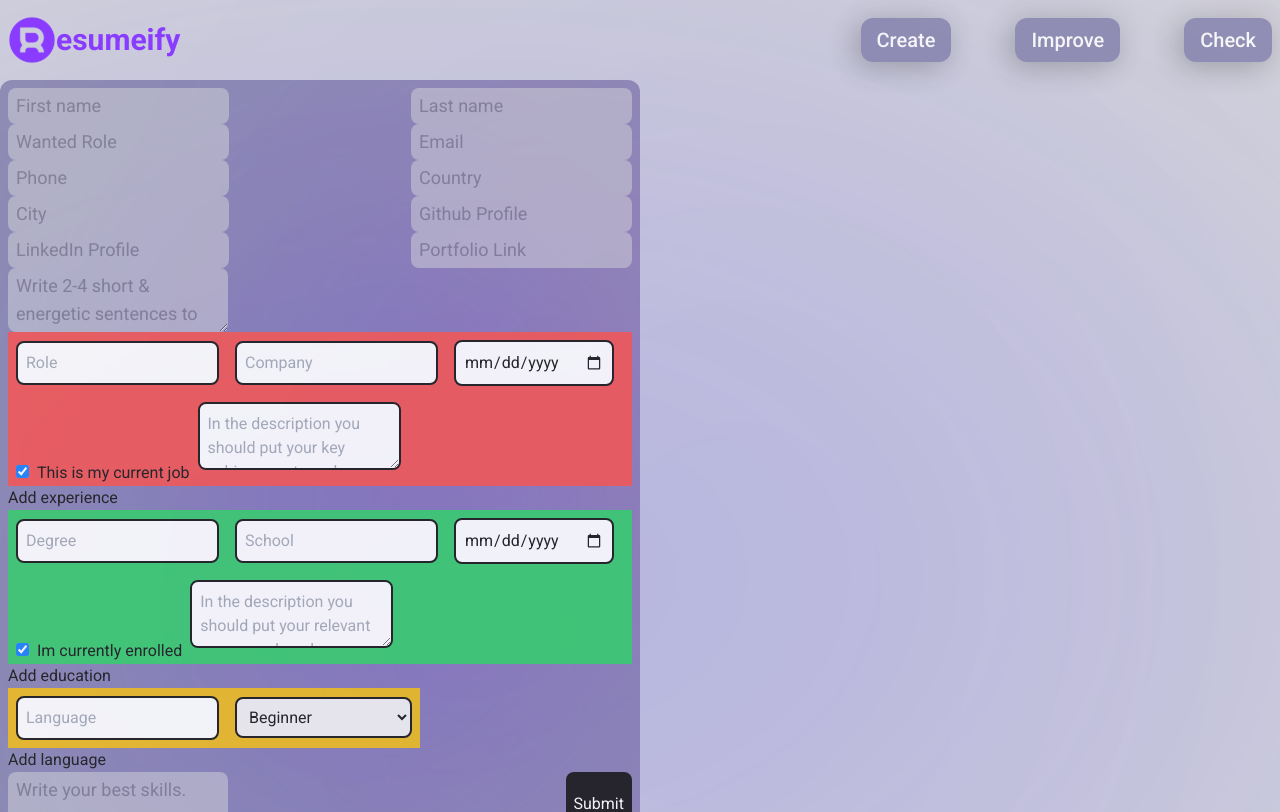
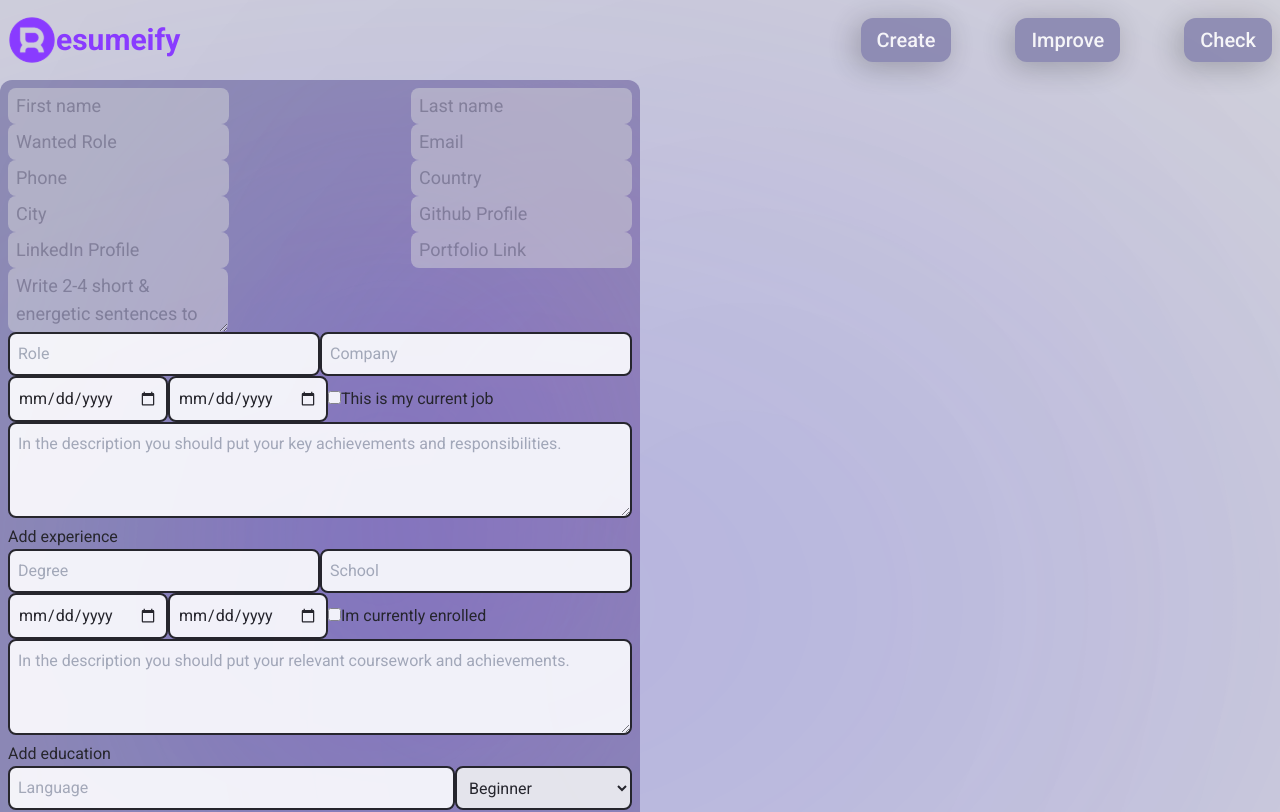
Before and after one commit to jhonatademuner/resumeify, a Next.js app: page /create in a window 1280 px wide. Shown: the top 812 px of the page. Built offline with nearby package versions, Linux system fonts and the light colour scheme.

Commit message:
fix: use classes instead of intefaces

```diff
--- a/src/components/EducationInput.tsx
+++ b/src/components/EducationInput.tsx
@@ -1,29 +1,15 @@
 "use client";
 
+import Education from "@/models/Education";
 import React, { useState } from "react";
 
-interface Education {
-  degree: string;
-  school: string;
-  startDate: string;
-  endDate: string; // Include end date for clarity
-  isCurrentlyEnrolled: boolean;
-  description: string;
-}
+const EducationInput = () => {
+  const [educations, setEducations] = useState<Education[]>([new Education()]);
 
-const EducationInput = () => {
-  const [educations, setEducations] = useState<Education[]>([
-    {
-      degree: "",
-      school: "",
-      startDate: "",
-      endDate: "", // Initially include end date for clarity
-      isCurrentlyEnrolled: true, // Mark first education as currently enrolled by default
-      description: "",
-    },
-  ]);
-
-  const handleCurrentEnrollmentChange = (index: number, event: React.ChangeEvent<HTMLInputElement>) => {
+  const handleCurrentEnrollmentChange = (
+    index: number,
+    event: React.ChangeEvent<HTMLInputElement>
+  ) => {
     setEducations((prevEducations) => {
       const updatedEducations = [...prevEducations];
       updatedEducations[index].isCurrentlyEnrolled = event.target.checked;
@@ -35,7 +21,10 @@ const EducationInput = () => {
     });
   };
 
-  const handleInputChange = (index: number, event: React.ChangeEvent<HTMLInputElement | HTMLTextAreaElement>) => {
+  const handleInputChange = (
+    index: number,
+    event: React.ChangeEvent<HTMLInputElement | HTMLTextAreaElement>
+  ) => {
     setEducations((prevEducations) => {
       const updatedEducations: Education[] = [...prevEducations];
       updatedEducations[index] = {
@@ -48,19 +37,19 @@ const EducationInput = () => {
 
   const addEducation = (e: React.MouseEvent<HTMLButtonElement, MouseEvent>) => {
     e.preventDefault(); // Prevent default form submission if needed
-    setEducations((prevEducations) => [...prevEducations, {
-      degree: "",
-      school: "",
-      startDate: "",
-      endDate: "", // Include end date for new education
-      isCurrentlyEnrolled: false, // New education shouldn't be currently enrolled by default
-      description: "",
-    }]);
+    setEducations((prevEducations) => [
+      ...prevEducations,
+      new Education()
+    ]);
   };
 
-  const removeEducation = (e: React.MouseEvent<HTMLButtonElement, MouseEvent>, index: number) => {
+  const removeEducation = (
+    e: React.MouseEvent<HTMLButtonElement, MouseEvent>,
+    index: number
+  ) => {
     e.preventDefault(); // Prevent default form submission if needed
-    if (educations.length > 1) { // Prevent removing the only education
+    if (educations.length > 1) {
+      // Prevent removing the only education
       setEducations((prevEducations) =>
         prevEducations.filter((_, i) => i !== index)
       );
@@ -68,14 +57,15 @@ const EducationInput = () => {
   };
 
   return (
-    <div className="resume-educations">
+    <div className="resume-educations w-full">
       {educations.map((education, index) => (
-        <div key={index} className="education-section">
-          <div className="bg-green-500">
+        <div key={index} className="education-section w-full">
+          <div className="w-full">
+            <div className="flex justify-between items-center">
               <input
                 type="text"
                 placeholder="Degree"
-              className="border-2 border-black rounded-lg p-2 m-2"
+                className="border-2 border-black rounded-lg p-2 w-1/2"
                 name="degree"
                 value={education.degree}
                 onChange={(event) => handleInputChange(index, event)}
@@ -83,49 +73,57 @@ const EducationInput = () => {
               <input
                 type="text"
                 placeholder="School"
-              className="border-2 border-black rounded-lg p-2 m-2"
+                className="border-2 border-black rounded-lg p-2 w-1/2"
                 name="school"
-              value={education.school}
+                value={education.institution}
                 onChange={(event) => handleInputChange(index, event)}
               />
+            </div>
+            <div className="flex items-center">
               <input
                 type="date"
                 placeholder="Start Date"
-              className="border-2 border-black rounded-lg p-2 m-2"
+                className="border-2 border-black rounded-lg p-2"
                 name="startDate"
                 value={education.startDate}
                 onChange={(event) => handleInputChange(index, event)}
               />
-            <label htmlFor={`currentlyEnrolled-${index}`}>
-              <input
-                type="checkbox"
-                className="border-2 border-black rounded-lg p-2 m-2"
-                name="isCurrentlyEnrolled"
-                checked={education.isCurrentlyEnrolled}
-                onChange={(event) => handleCurrentEnrollmentChange(index, event)}
-              />
-              Im currently enrolled
-            </label>
               {!education.isCurrentlyEnrolled && (
                 <input
                   type="date"
                   placeholder="End Date"
-                className="border-2 border-black rounded-lg p-2 m-2"
+                  className="border-2 border-black rounded-lg p-2 "
                   name="endDate"
                   value={education.endDate}
                   onChange={(event) => handleInputChange(index, event)}
                 />
               )}
+              <label htmlFor={`currentlyEnrolled-${index}`}>
+                <input
+                  type="checkbox"
+                  className="border-2 border-black rounded-lg p-2 "
+                  name="isCurrentlyEnrolled"
+                  checked={education.isCurrentlyEnrolled}
+                  onChange={(event) =>
+                    handleCurrentEnrollmentChange(index, event)
+                  }
+                />
+                Im currently enrolled
+              </label>
+            </div>
             <textarea
               placeholder="In the description you should put your relevant coursework and achievements."
-              className="border-2 border-black rounded-lg p-2 m-2"
+              className="border-2 border-black rounded-lg p-2 w-full h-24 "
               name="description"
               value={education.description}
               onChange={(event) => handleInputChange(index, event)}
             />
           </div>
           {index !== educations.length - 1 && ( // Only show remove button for non-last education
-            <button className="btn-remove" onClick={(e) => removeEducation(e, index)}>
+            <button
+              className="btn-remove"
+              onClick={(e) => removeEducation(e, index)}
+            >
               Remove education
             </button>
           )}
--- a/src/components/ExperienceInput.tsx
+++ b/src/components/ExperienceInput.tsx
@@ -1,29 +1,15 @@
 "use client";
 
 import React, { useState } from "react";
-
-interface Experience {
-  role: string;
-  company: string;
-  startDate: string;
-  endDate: string; // Include end date for clarity
-  isCurrentJob: boolean;
-  description: string;
-}
+import Experience from "@/models/Experience";
 
 const ExperienceInput = () => {
-  const [experiences, setExperiences] = useState<Experience[]>([
-    {
-      role: "",
-      company: "",
-      startDate: "",
-      endDate: "", // Initially include end date for clarity
-      isCurrentJob: true, // Mark first experience as current by default
-      description: "",
-    },
-  ]);
+  const [experiences, setExperiences] = useState<Experience[]>([new Experience()]);
 
-  const handleCurrentJobChange = (index: number, event: React.ChangeEvent<HTMLInputElement>) => {
+  const handleCurrentJobChange = (
+    index: number,
+    event: React.ChangeEvent<HTMLInputElement>
+  ) => {
     setExperiences((prevExperiences) => {
       const updatedExperiences = [...prevExperiences];
       updatedExperiences[index].isCurrentJob = event.target.checked;
@@ -35,7 +21,10 @@ const ExperienceInput = () => {
     });
   };
 
-  const handleInputChange = (index: number, event: React.ChangeEvent<HTMLInputElement | HTMLTextAreaElement>) => {
+  const handleInputChange = (
+    index: number,
+    event: React.ChangeEvent<HTMLInputElement | HTMLTextAreaElement>
+  ) => {
     setExperiences((prevExperiences) => {
       const updatedExperiences: Experience[] = [...prevExperiences];
       updatedExperiences[index] = {
@@ -46,21 +35,23 @@ const ExperienceInput = () => {
     });
   };
 
-  const addExperience = (e: React.MouseEvent<HTMLButtonElement, MouseEvent>) => {
+  const addExperience = (
+    e: React.MouseEvent<HTMLButtonElement, MouseEvent>
+  ) => {
     e.preventDefault(); // Prevent default form submission if needed
-    setExperiences((prevExperiences) => [...prevExperiences, {
-      role: "",
-      company: "",
-      startDate: "",
-      endDate: "", // Include end date for new experience
-      isCurrentJob: false, // New experience shouldn't be current by default
-      description: "",
-    }]);
+    setExperiences((prevExperiences) => [
+      ...prevExperiences,
+      new Experience()
+    ]);
   };
 
-  const removeExperience = (e: React.MouseEvent<HTMLButtonElement, MouseEvent>, index: number) => {
+  const removeExperience = (
+    e: React.MouseEvent<HTMLButtonElement, MouseEvent>,
+    index: number
+  ) => {
     e.preventDefault(); // Prevent default form submission if needed
-    if (experiences.length > 1) { // Prevent removing the only experience
+    if (experiences.length > 1) {
+      // Prevent removing the only experience
       setExperiences((prevExperiences) =>
         prevExperiences.filter((_, i) => i !== index)
       );
@@ -68,14 +59,15 @@ const ExperienceInput = () => {
   };
 
   return (
-    <div className="resume-experiences">
+    <div className="resume-experiences w-full">
       {experiences.map((experience, index) => (
-        <div key={index} className="experience-section">
-          <div className="bg-red-500">
+        <div key={index} className="experience-section w-full">
+          <div className="w-full">
+            <div className="flex justify-between items-center">
               <input
                 type="text"
                 placeholder="Role"
-              className="border-2 border-black rounded-lg p-2 m-2"
+                className="border-2 border-black rounded-lg p-2  w-1/2"
                 name="role"
                 value={experience.role}
                 onChange={(event) => handleInputChange(index, event)}
@@ -83,49 +75,55 @@ const ExperienceInput = () => {
               <input
                 type="text"
                 placeholder="Company"
-              className="border-2 border-black rounded-lg p-2 m-2"
+                className="border-2 border-black rounded-lg p-2  w-1/2"
                 name="company"
                 value={experience.company}
                 onChange={(event) => handleInputChange(index, event)}
               />
+            </div>
+            <div className="flex items-center">
               <input
                 type="date"
                 placeholder="Start Date"
-              className="border-2 border-black rounded-lg p-2 m-2"
+                className="border-2 border-black rounded-lg p-2 "
                 name="startDate"
                 value={experience.startDate}
                 onChange={(event) => handleInputChange(index, event)}
               />
+              {!experience.isCurrentJob && (
+                <input
+                  type="date"
+                  placeholder="End Date"
+                  className="border-2 border-black rounded-lg p-2 "
+                  name="endDate"
+                  value={experience.endDate}
+                  onChange={(event) => handleInputChange(index, event)}
+                />
+              )}
               <label htmlFor={`currentJob-${index}`}>
                 <input
                   type="checkbox"
-                className="border-2 border-black rounded-lg p-2 m-2"
+                  className="border-2 border-black rounded-lg p-2"
                   name="isCurrentJob"
                   checked={experience.isCurrentJob}
                   onChange={(event) => handleCurrentJobChange(index, event)}
                 />
                 This is my current job
               </label>
-            {!experience.isCurrentJob && (
-              <input
-                type="date"
-                placeholder="End Date"
-                className="border-2 border-black rounded-lg p-2 m-2"
-                name="endDate"
-                value={experience.endDate}
-                onChange={(event) => handleInputChange(index, event)}
-              />
-            )}
+            </div>
             <textarea
               placeholder="In the description you should put your key achievements and responsibilities."
-              className="border-2 border-black rounded-lg p-2 m-2"
+              className="border-2 border-black rounded-lg p-2 w-full h-24"
               name="description"
               value={experience.description}
               onChange={(event) => handleInputChange(index, event)}
             />
           </div>
           {index !== experiences.length - 1 && ( // Only show remove button for non-last experience
-                <button className="btn-remove" onClick={(e) => removeExperience(e, index)}>
+            <button
+              className="btn-remove"
+              onClick={(e) => removeExperience(e, index)}
+            >
               Remove experience
             </button>
           )}
--- a/src/components/LanguageInput.tsx
+++ b/src/components/LanguageInput.tsx
@@ -1,16 +1,10 @@
 "use client";
 
+import Language from "@/models/Language";
 import React, { useState } from "react";
 
-interface Language {
-  language: string;
-  level: string; // Beginner, Elementary, etc.
-}
-
 const LanguageInput = () => {
-  const [languages, setLanguages] = useState<Language[]>([
-    { language: "", level: "beginner" }, // Default language with beginner level
-  ]);
+  const [languages, setLanguages] = useState<Language[]>([new Language()]);
 
   const handleLanguageChange = (
     index: number,
@@ -18,7 +12,7 @@ const LanguageInput = () => {
   ) => {
     setLanguages((prevLanguages) => {
       const updatedLanguages = [...prevLanguages];
-      updatedLanguages[index].language = event.target.value;
+      updatedLanguages[index].name = event.target.value;
       return updatedLanguages;
     });
   };
@@ -33,9 +27,10 @@ const LanguageInput = () => {
 
   const addLanguage = (e: React.MouseEvent<HTMLButtonElement>) => {
     e.preventDefault(); // Prevent default form submission if needed
+
     setLanguages((prevLanguages) => [
       ...prevLanguages,
-      { language: "", level: "beginner" },
+      new Language()
     ]);
   };
 
@@ -49,20 +44,20 @@ const LanguageInput = () => {
   };
 
   return (
-    <div className="resume-languages">
+    <div className="resume-languages w-full">
       {languages.map((language, index) => (
-        <div key={index} className="language-section">
-          <div className="bg-yellow-500">
+        <div key={index} className="language-section w-full">
+          <div className=" w-full flex">
             <input
               type="text"
               placeholder="Language"
-              className="border-2 border-black rounded-lg p-2 m-2"
+              className="border-2 border-black rounded-lg p-2 w-full"
               name="language"
-              value={language.language}
+              value={language.name}
               onChange={(event) => handleLanguageChange(index, event)}
             />
             <select
-              className="border-2 border-black rounded-lg p-2 m-2"
+              className="border-2 border-black rounded-lg p-2 shrink-0"
               name={`level-${index}`}
               value={language.level}
               onChange={(event) => handleLevelChange(index, event)}
```
Lines whose indentation alone changed are shown as unchanged.
